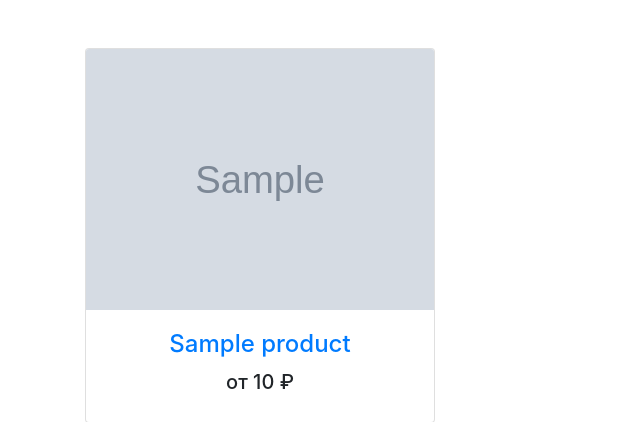
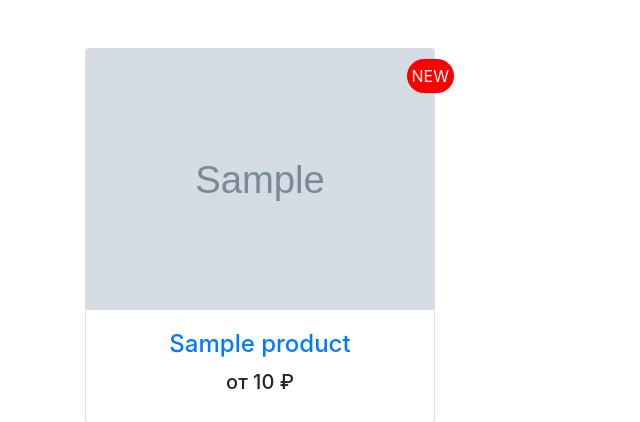
Before and after one commit to Safintim/flower-shop, a Django app: page /catalog/all/ in a window 1280 px wide. Shown: the part 218-640 px from the top of the page, without its empty margins (0-640 px from the left). Run offline with Django 3.2, Linux system fonts and the light colour scheme; tables that the repository leaves empty hold one stand-in row (values such as "Sample post"); grey boxes marked "Sample" are stand-in pictures; some libraries are stand-ins or nearby versions.

Commit message:
Add test badge & is_hit is_new field

```diff
--- a/main/admin.py
+++ b/main/admin.py
@@ -45,7 +45,8 @@ class ProductAdmin(admin.ModelAdmin):
         'get_small_bouquet_price',
         'get_middle_bouquet_price',
         'get_big_bouquet_price',
-        'image',
+        'small_image',
+        'big_image',
         'is_active',
         'discount',
         'categories',
--- a/main/models.py
+++ b/main/models.py
@@ -51,6 +51,8 @@ class Product(models.Model):
     small_image = models.ImageField('Изображение(маленькое)', upload_to=settings.IMAGE_UPLOAD_PATH, blank=True)
     big_image = models.ImageField('Изображение(большое)', upload_to=settings.IMAGE_UPLOAD_PATH, blank=True)
     is_active = models.BooleanField('Активный', default=False)
+    is_hit = models.BooleanField('Хит', default=False)
+    is_new = models.BooleanField('Новинка', default=False)
     discount = models.FloatField('Скидка', default=0, blank=True)
     categories = models.ManyToManyField(Category, verbose_name='Категории')
     color = models.ForeignKey(Color, on_delete=models.SET_NULL, blank=True, null=True, verbose_name='Цвет')
--- a/static/css/base.css
+++ b/static/css/base.css
@@ -164,3 +164,20 @@
     background: #f23a70;
     color: #fff;
 }
+
+.card-product {
+    position: relative;
+    display: inline-block;
+}
+
+.card-product .notify-badge {
+    position: absolute;
+    right: -20px;
+    top: 10px;
+    background: red;
+    text-align: center;
+    border-radius: 30px 30px 30px 30px;
+    color: white;
+    padding: 5px 5px;
+    font-size: 16px;
+}
--- a/templates/main/product.html
+++ b/templates/main/product.html
@@ -1,5 +1,6 @@
-<div class="card h-100">
+<div class="card h-100 card-product">
     <a href="{% url 'product-detail' object.slug %}">
+        <span class="notify-badge">NEW</span>
         <img class="card-img-top" src="{% if object.small_image %}{{ object.small_image.url }} {% else %} https://via.placeholder.com/372 {% endif %}" alt="">
     </a>
     <div class="card-body">
```
Also changed, not shown: main/migrations/0013_auto_20210309_1439.py (added), main/migrations/0014_auto_20210309_1440.py (added).
